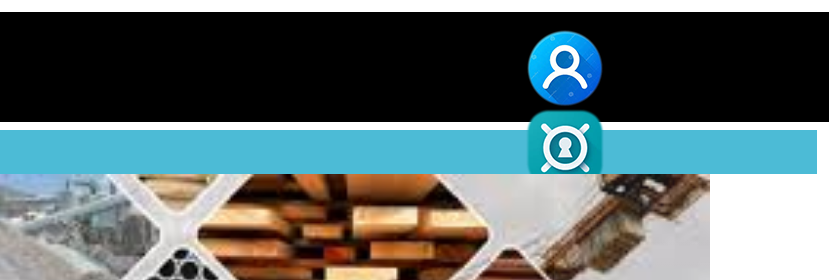
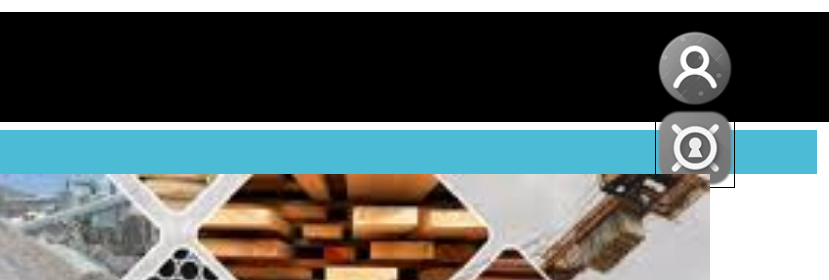
Before and after one commit to FEGysin/frontEnd-FEGysin, a website: page index.html in a window 1280 px wide. Shown: the top 280 px of the page, 451-1280 px from the left. Drawn offline with nearby package versions, Linux system fonts and the light colour scheme; files that its build step writes are made by us from their sources.

Commit message:
Nuevo inicio_1

```diff
--- a/recursos/scss/_index_style.scss
+++ b/recursos/scss/_index_style.scss
@@ -9,17 +9,16 @@
         width: 100%;
         }
     form{
-         /*img{
+        img{
             position: relative;
             border: 1px solid black;
             transition-delay: 700ms;
             transition-duration: 1s;
             filter: grayscale(100%);
             left: 130px;
-               width: 40px;
             width: 80px;
                 border: 1px solid black;
-            }*/
+            }
 
         .usrImg{
             width: 60px;
```
Also changed, not shown: index.html (+1 -0 lines).
